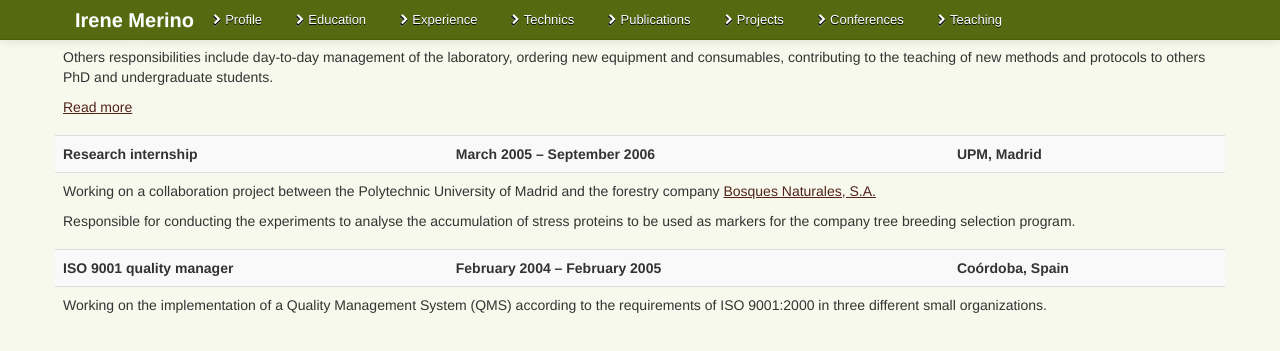
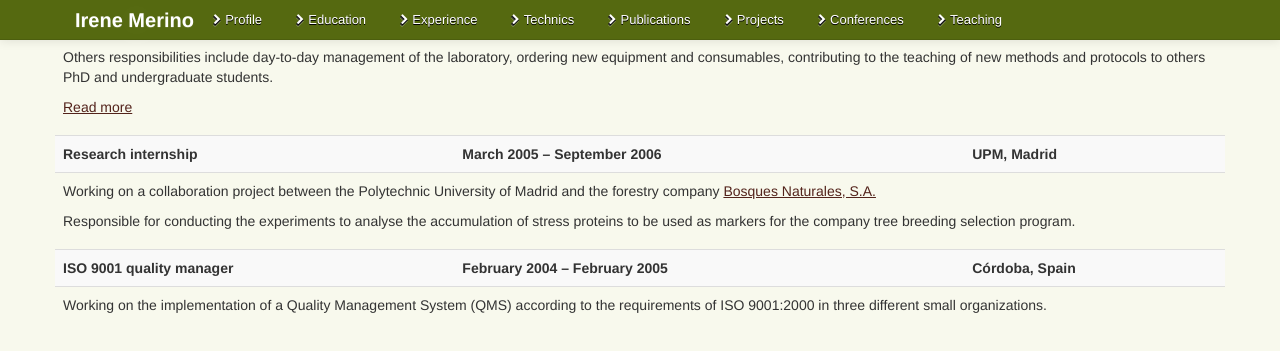
Before and after one commit to irenemerino/irenemerino, a Jekyll site: the page built from index.html, in a window 1280 px wide and 900 px high, scrolled down 1542 px. Shown: the top 351 px of the window. Built offline with Jekyll 4.4.1, drawn with Linux system fonts in a browser that asks for light colours; nearby versions of some CDN libraries; some of the changed lines change nothing that is shown.

Commit message:
fix typo on latest experience entry

```diff
--- a/index.html
+++ b/index.html
@@ -154,7 +154,7 @@ lang: es
         <tr>
           <th>ISO 9001 quality manager</th>
           <th>February 2004 – February 2005</th>
-          <th>Co&oacute;rdoba, Spain</th>
+          <th>C&oacute;rdoba, Spain</th>
         </tr>
         <tr>
           <td colspan="3">
```
